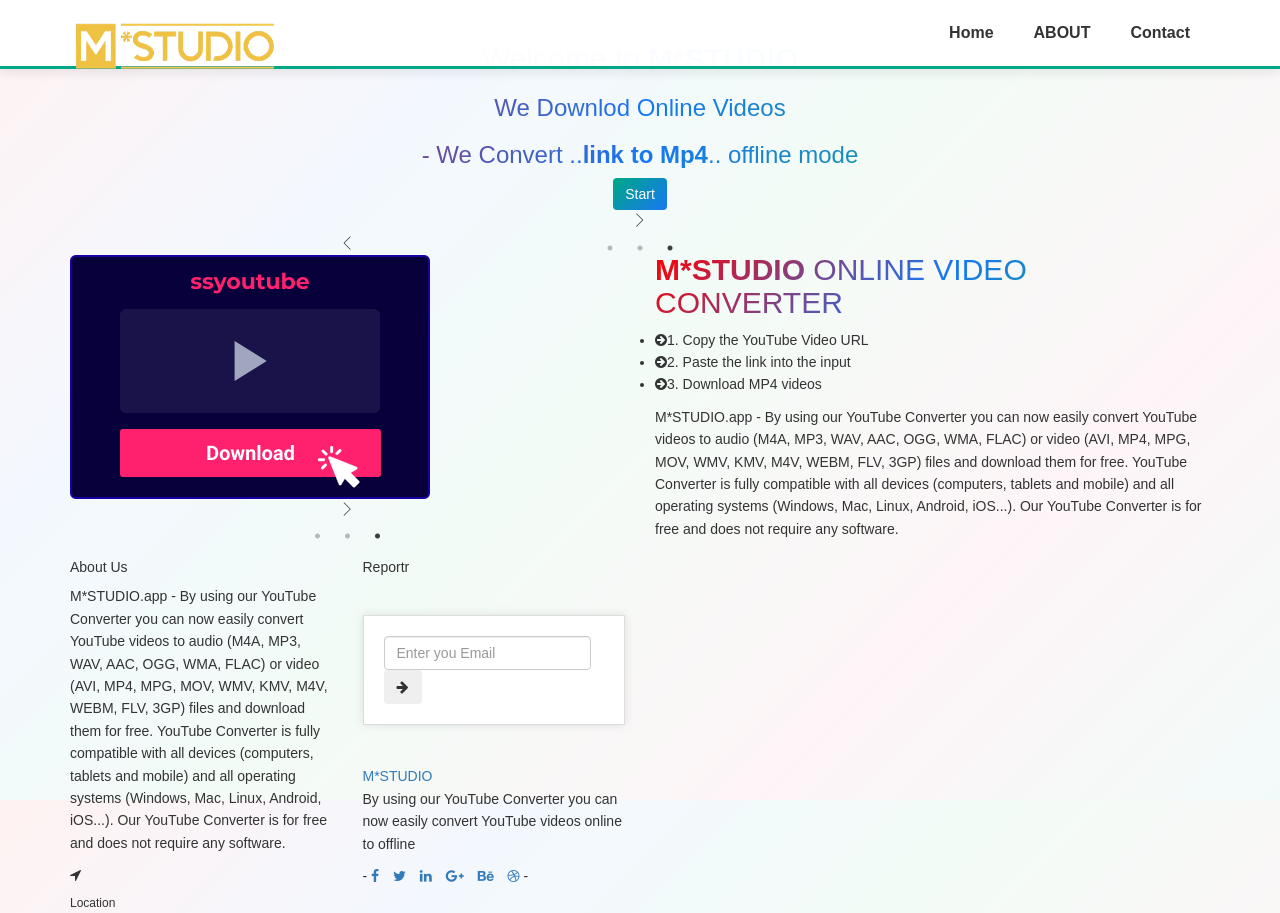
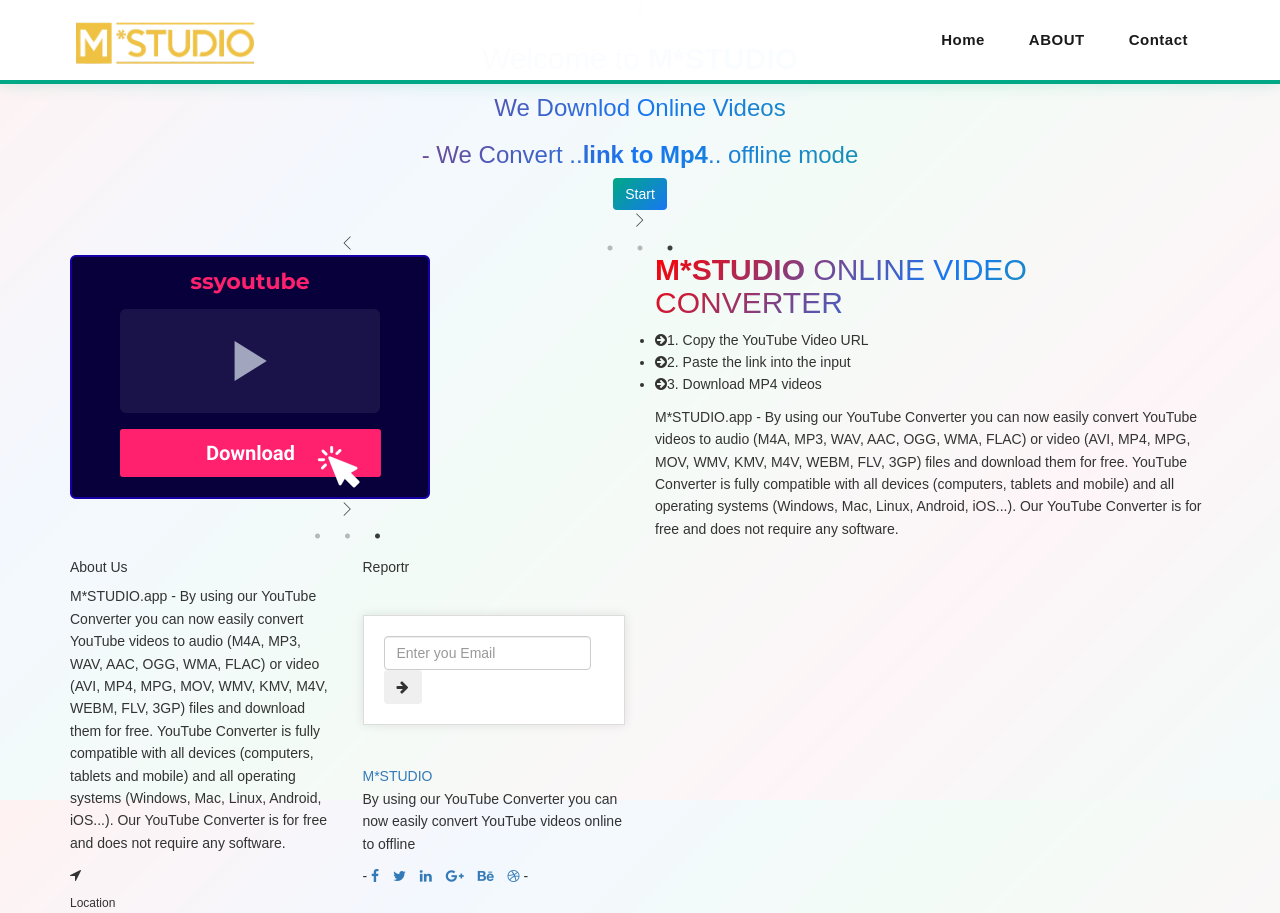
Before and after one commit to cyber08jk/media_downloader, a website: page index.html in a window 1280 px wide. Shown: the top 913 px of the page. Drawn offline with nearby package versions, Linux system fonts and the light colour scheme; files that its build step writes are made by us from their sources; files whose address does not match are found by name; a web font is replaced by a local one.

Commit message:
new changes

```diff
--- a/assets/css/bootsnav.css
+++ b/assets/css/bootsnav.css
@@ -45,38 +45,44 @@ nav.navbar.bootsnav{
     -webkit-border-radius: 0px;
     -o-border-radius: 0px;
     border-radius: 0px;
-    background-color: #fff;
+    background: linear-gradient(90deg, rgba(255, 255, 255, 0.98) 0%, rgba(255, 255, 255, 0.98) 100%);
     border: none;
-    border-bottom: solid 3px #00a885;
+    border-bottom: solid 4px #00a885;
     z-index: 9;
-    box-shadow: 0 2px 12px rgba(0, 0, 0, 0.1);
-    padding: 8px 0;
+    box-shadow: 0 2px 15px rgba(0, 168, 133, 0.15);
+    padding: 12px 0;
 }
 
 nav.navbar.bootsnav ul.nav > li > a{
-    color: #333333;
+    color: #1a1a1a;
     background-color: transparent !important;
-    font-size: 16px;
-    font-weight: 600;
-    padding: 15px 20px !important;
+    font-size: 15px;
+    font-weight: 700;
+    padding: 18px 22px !important;
     transition: all 0.3s ease;
     position: relative;
+    letter-spacing: 0.5px;
 }
 
 nav.navbar.bootsnav ul.nav > li > a:after {
     content: '';
     position: absolute;
-    bottom: 5px;
-    left: 20px;
-    right: 20px;
-    height: 2px;
-    background: #00a885;
+    bottom: 8px;
+    left: 22px;
+    right: 22px;
+    height: 3px;
+    background: linear-gradient(90deg, #00a885, #1DB954);
     transform: scaleX(0);
     transition: transform 0.3s ease;
+    border-radius: 2px;
 }
 
 nav.navbar.bootsnav ul.nav > li > a:hover:after {
     transform: scaleX(1);
+}
+
+nav.navbar.bootsnav ul.nav > li > a:hover {
+    color: #00a885 !important;
 }
 
 nav.navbar.bootsnav ul.nav li.megamenu-fw > a:hover,
--- a/index.html
+++ b/index.html
@@ -59,19 +59,20 @@
             }
 
             .navbar-default {
-                background: rgba(255, 255, 255, 0.98) !important;
-                box-shadow: 0 2px 12px rgba(0,0,0,0.1);
-                border-bottom: 3px solid #00a885;
-                padding: 8px 0;
+                background: linear-gradient(90deg, rgba(255, 255, 255, 0.98) 0%, rgba(255, 255, 255, 0.98) 100%) !important;
+                box-shadow: 0 2px 15px rgba(0, 168, 133, 0.15);
+                border-bottom: 4px solid #00a885;
+                padding: 12px 0;
             }
 
             .navbar-default .navbar-nav > li > a {
-                color: #333333 !important;
-                font-weight: 600;
-                font-size: 16px;
-                padding: 15px 20px;
+                color: #1a1a1a !important;
+                font-weight: 700;
+                font-size: 15px;
+                padding: 18px 22px !important;
                 transition: all 0.3s ease;
                 position: relative;
+                letter-spacing: 0.5px;
             }
 
             .navbar-default .navbar-nav > li > a:hover,
@@ -80,11 +81,11 @@
             }
 
             .navbar-default .navbar-brand {
-                padding: 15px 20px !important;
+                padding: 10px 20px !important;
             }
 
             .navbar-default .navbar-brand img {
-                max-width: 200px;
+                max-width: 180px;
                 height: auto;
             }
 
```
Also changed, not shown: assets/css/style.css (+10 -5 lines), assets/images/home-bg.jpg.
